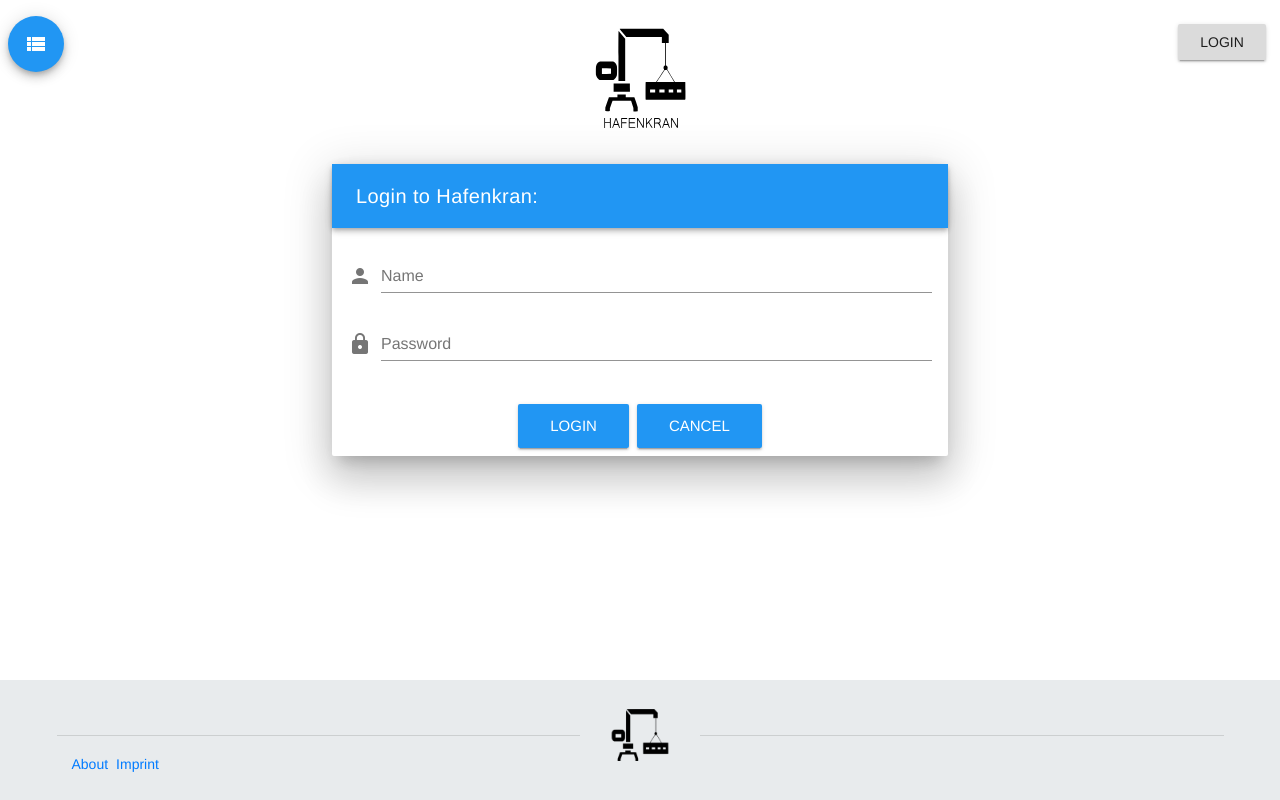
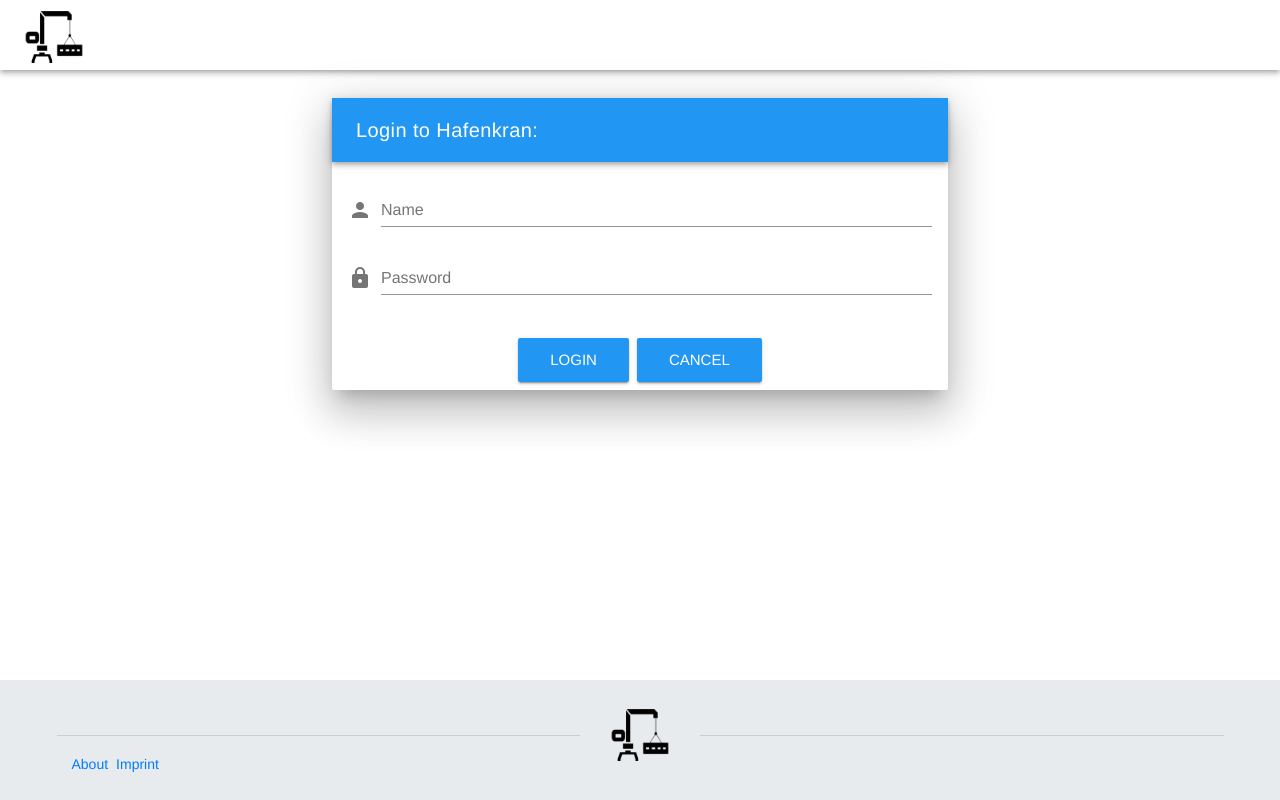
Before and after one commit to cormensratio/hafenkran-client, a Vue app: page /login in a window 1280 px wide. Built offline with nearby package versions, Linux system fonts and the light colour scheme.

Commit message:
merged develop into EPDS02-144

```diff
--- a/src/components/baseComponents/Header.vue
+++ b/src/components/baseComponents/Header.vue
@@ -1,24 +1,28 @@
 <template>
-  <div class="page">
-    <div class="float-left">
-      <v-btn class="mx-2" fab dark color="blue" @click="navigationToggled">
-        <v-icon >view_list</v-icon>
-      </v-btn>
-    </div>
-    <div v-if="isAuthenticated" class="float-right">
-      <v-btn color="blue" round dark @click="logoutUser()">
-        Logout
-      </v-btn>
-      <v-avatar class="mx-2" color="blue" dark round>
-        <span class="white--text headline">{{ user.name.charAt(0) }}</span>
-      </v-avatar>
-    </div>
-    <div v-else class="float-right">
-      <v-btn class="m-3" :to="'/login'"> Login </v-btn>
-    </div>
-    <div class="hafen-header">
-      <router-link to="/"><img src="../../assets/hafenkranlogo.svg" class="logo"></router-link>
-    </div>
+  <div class="hafen-header pb-1">
+    <v-toolbar height="75vh" class="hafen-toolbar">
+      <v-toolbar-title class="mr-5 pt-2" @click="navigateToStartPage()">
+        <img class="hafen-logo" src="../../assets/hafenkran.png">
+        <span class="logo-title">HAFENKRAN</span>
+      </v-toolbar-title>
+      <v-toolbar-items v-if="isAuthenticated">
+        <v-btn flat dark to="/experimentlist">Experiments</v-btn>
+        <v-btn flat dark to="/executionlist">Executions</v-btn>
+        <v-btn flat dark to="/newexperiment">Upload</v-btn>
+      </v-toolbar-items>
+      <v-spacer></v-spacer>
+      <div v-if="isAuthenticated">
+        <v-btn flat dark @click="logoutUser()">
+          Logout
+        </v-btn>
+        <v-avatar color="white" dark round>
+          <span class="headline">{{ user.name.charAt(0) }}</span>
+        </v-avatar>
+      </div>
+      <div v-else>
+        <v-btn flat dark class="m-3" to="/login"> Login </v-btn>
+      </div>
+    </v-toolbar>
   </div>
 </template>
 
@@ -32,68 +36,30 @@ export default {
   },
   methods: {
     ...mapActions(['logout']),
-    navigationToggled() {
-      this.$emit('navigationToggle');
-    },
     logoutUser() {
       this.logout().then(() => {
         this.$router.push('/');
       });
+    },
+    navigateToStartPage() {
+      this.$router.push('/');
     },
   },
 };
 </script>
 
 <style scoped>
-  .page {
-    padding: auto;
-    margin: auto;
+  .hafen-logo {
+    width: 60px;
+    height: 60px;
   }
-
+  .logo-title {
+    color: white;
+  }
   .hafen-header {
-    position: relative;
-    height: 130px;
-    width: 130px;
-    margin: auto;
+    margin-top: -15px;
   }
-
-  .logo {
-    height: 100%;
-    width: 100%;
-    margin: auto;
-    animation-name: shrink;
-    animation-duration: 1s;
-  }
-
-  .logo:hover {
-    animation-name: scaling;
-    animation-duration: 0.5s;
-    animation-fill-mode: forwards;
-    -webkit-animation-fill-mode: forwards;
-  }
-
-  .logo:not(hover) {
-    animation-name: leave;
-    animation-duration: 1s;
-    animation-fill-mode: forwards;
-    -webkit-animation-fill-mode: forwards;
-  }
-
-  @keyframes scaling {
-    50% {
-      transform: scale(1.6, 1.6);
-    }
-    100% {
-      transform: scale(1.5, 1.5);
-    }
-  }
-
-  @keyframes leave {
-    0% {
-      transform: scale(1.5, 1.5);
-    }
-    100% {
-      transform: scale(1, 1);
-    }
+  .hafen-toolbar {
+    background: var(--themeColor);
   }
 </style>
```
